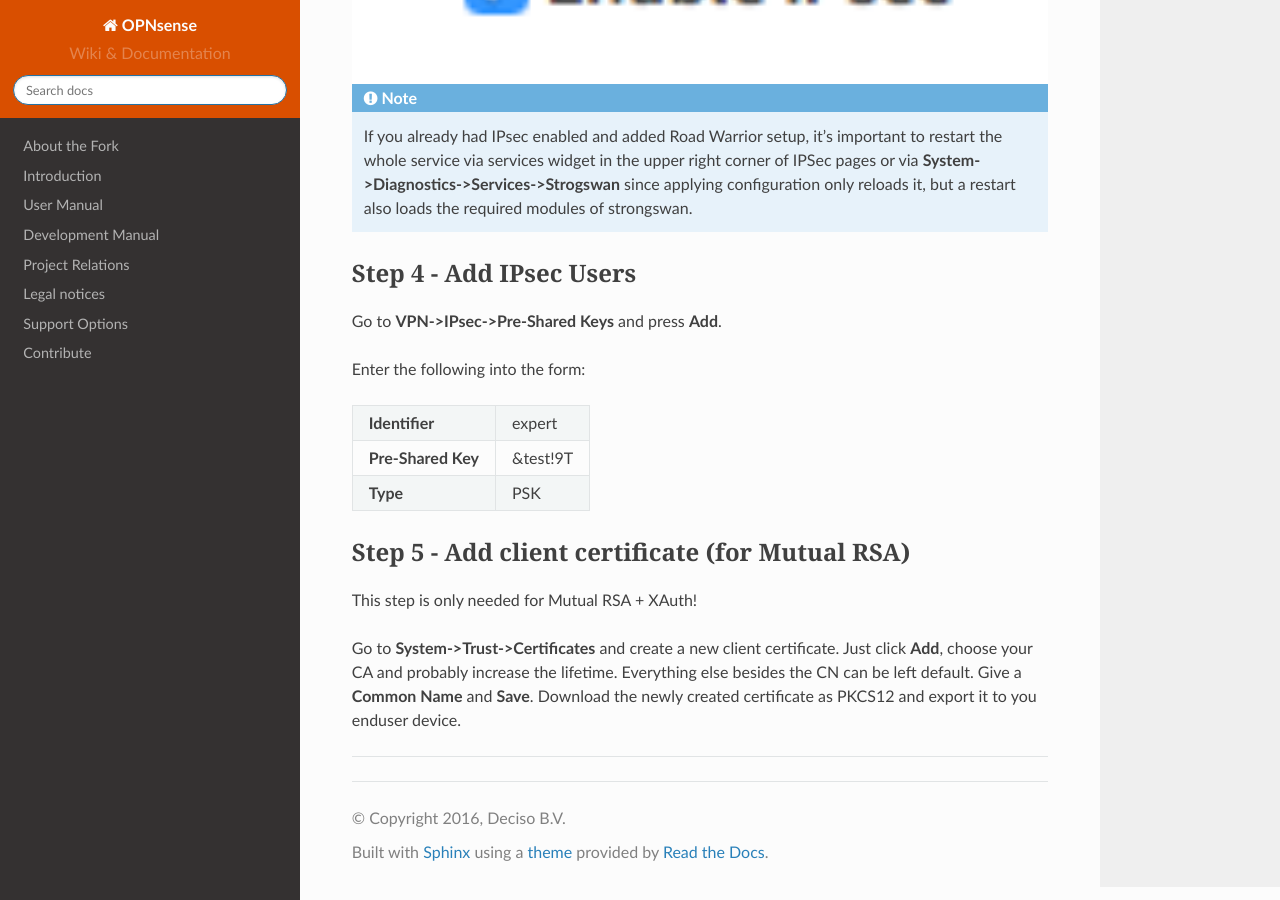
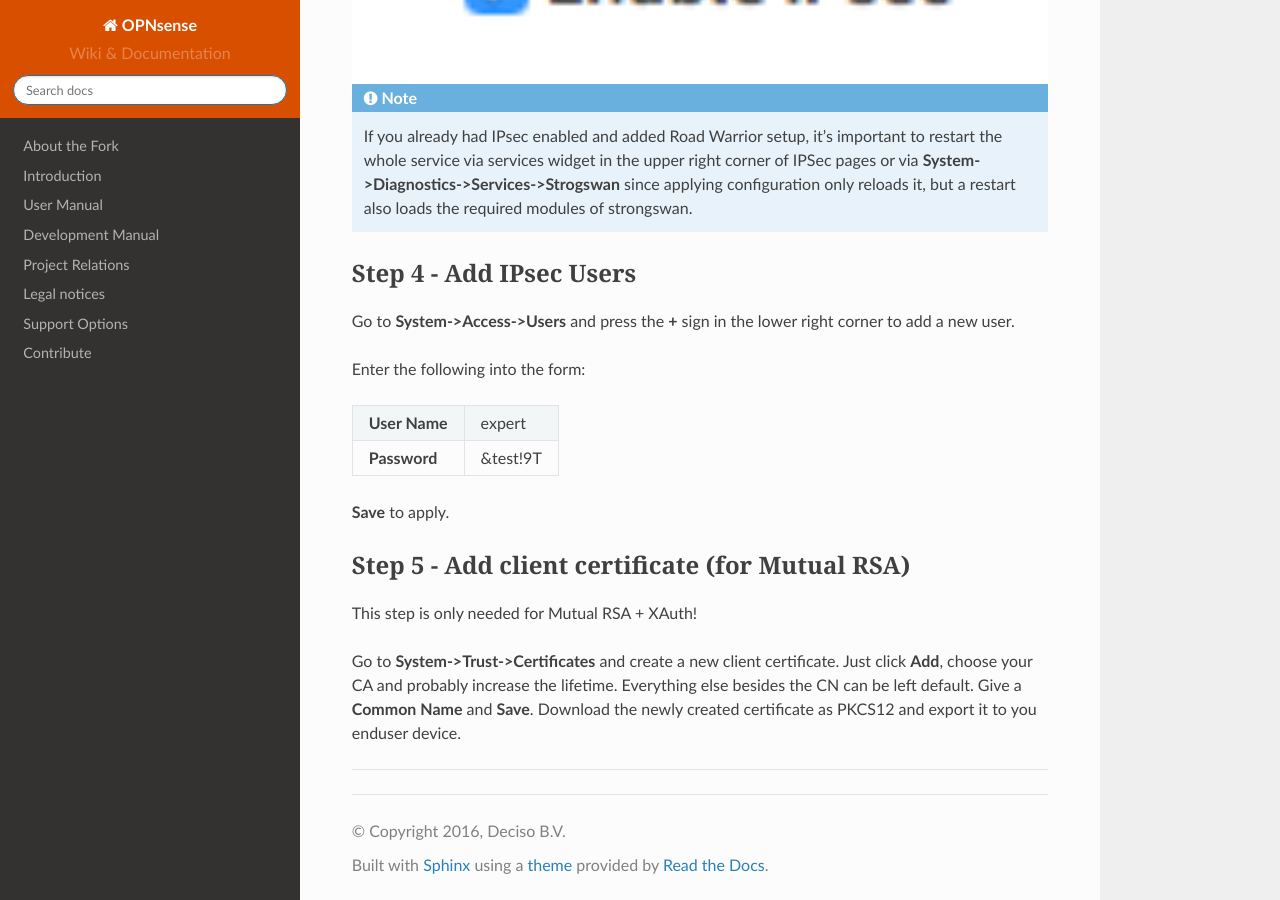
Before and after one commit to opnsense/docs, a Sphinx documentation site: the page built from source/manual/how-tos/ipsec-rw-srv-ikev1xauth.rst, in a window 1280 px wide and 900 px high, scrolled down 3136 px. Built offline with Sphinx 7.4.7 and the Read the Docs theme 2.0.0, drawn with Linux system fonts in a browser that asks for light colours; nearby versions of some CDN libraries; some web fonts are replaced; library files that are not in the unit come from our copies.

Commit message:
Update ipsec-rw-srv-ikev1xauth.rst

```diff
--- a/source/manual/how-tos/ipsec-rw-srv-ikev1xauth.rst
+++ b/source/manual/how-tos/ipsec-rw-srv-ikev1xauth.rst
@@ -151,15 +151,17 @@ Phase 2 proposal (SA/Key Exchange)
 Step 4 - Add IPsec Users
 ------------------------
 
-Go to **VPN->IPsec->Pre-Shared Keys** and press **Add**.
+Go to **System->Access->Users** and press the **+** sign in the lower right corner
+to add a new user.
 
 Enter the following into the form:
 
-===================   ==========
- **Identifier**        expert
- **Pre-Shared Key**    &test!9T
- **Type**              PSK
-===================   ==========
+=============== ==========
+ **User Name**   expert
+ **Password**    &test!9T
+=============== ==========
+
+**Save** to apply.
 
 ------------------------------------------------
 Step 5 - Add client certificate (for Mutual RSA)
```
